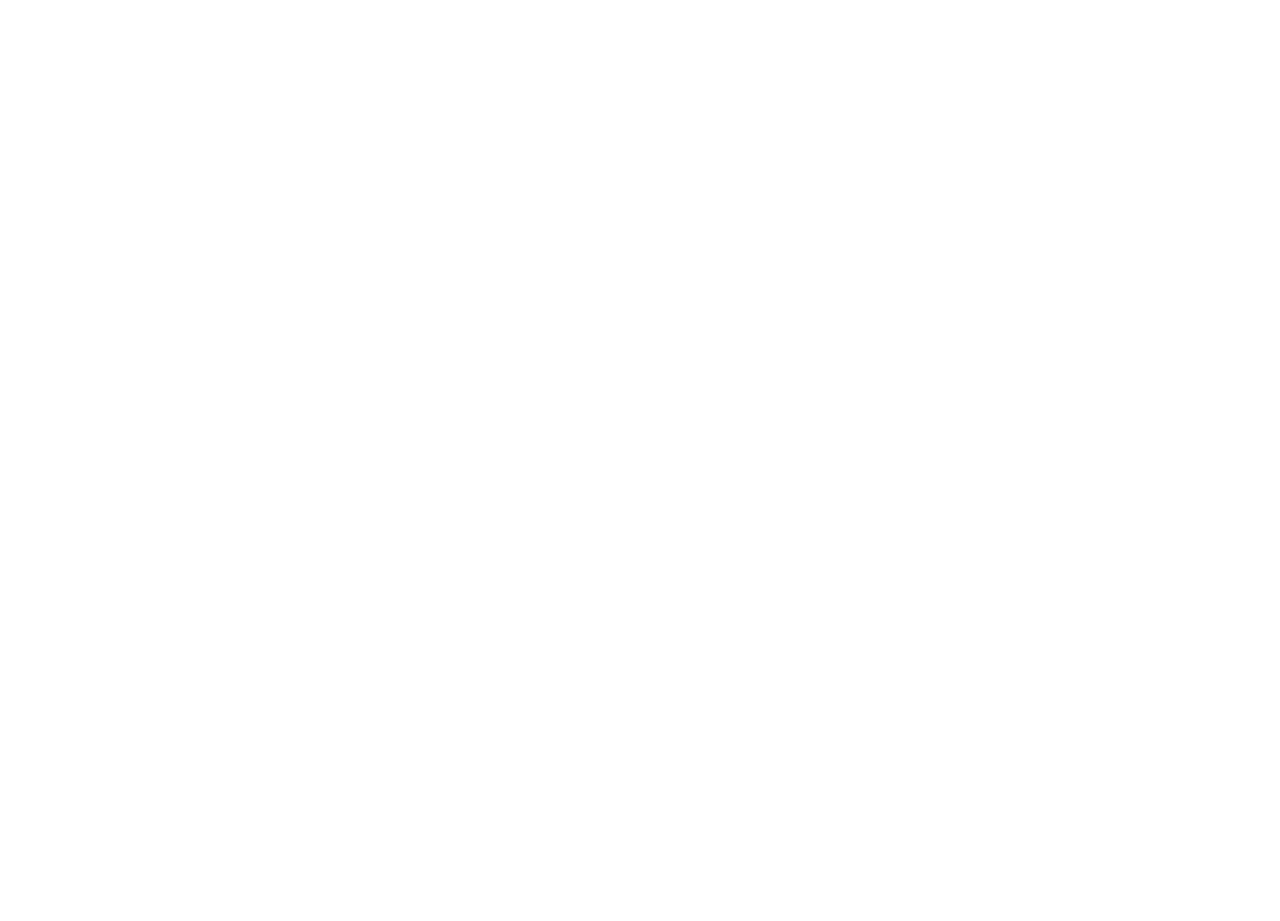
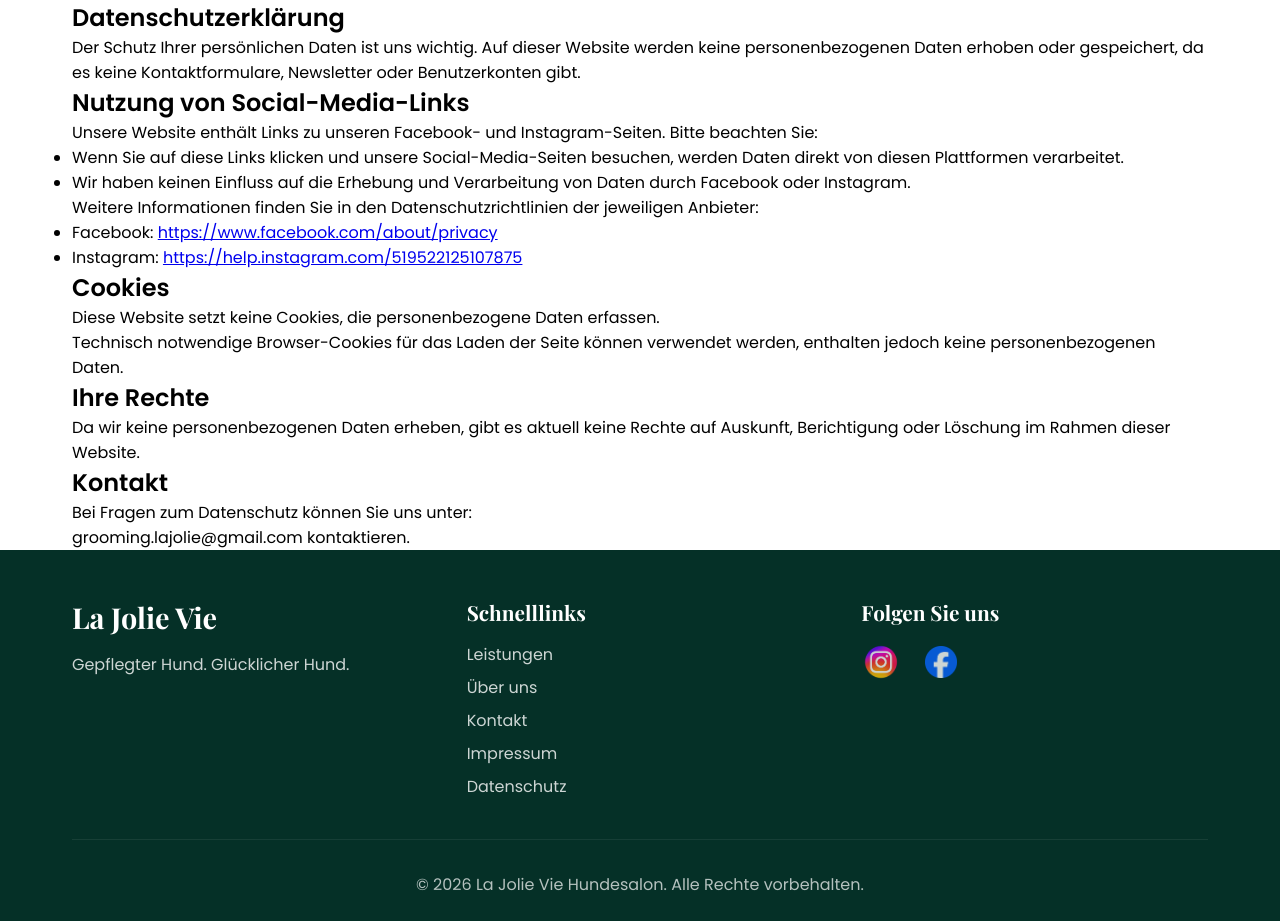
Before and after one commit to AMikic33/la-jolie-vie, a React (Create React App) app: page /datenschutz in a window 1280 px wide. Before the commit this address had no page. Before the commit the page ends 800 px from the top, so only its background shows below. Built offline with nearby package versions, Linux system fonts and the light colour scheme.

Commit message:
added datenschutz

```diff
--- a/src/App.jsx
+++ b/src/App.jsx
@@ -6,6 +6,7 @@ import Gallery from './components/Gallery.jsx';
 import Contact from './components/Contact.jsx';
 import Anfahrt from './components/Anfahrt.jsx';
 import Impressum from './components/Impressum.jsx';
+import Datenschutz from './components/Datenschutz.jsx';
 import Footer from './components/Footer.jsx';
 import { BrowserRouter as Router, Routes, Route } from 'react-router-dom';
 
@@ -31,6 +32,12 @@ function App() {
               <Footer />
             </>
           } />
+          <Route path="/datenschutz" element={
+            <>
+              <Datenschutz />
+              <Footer />
+            </>
+          } />
         </Routes>
       </div>
     </Router>
--- a/src/components/Anfahrt.jsx
+++ b/src/components/Anfahrt.jsx
@@ -10,26 +10,26 @@ export default function Anfahrt() {
             <div className="anfahrt-item">
               <h3>📍 Adresse</h3>
               <p>
-              <strong>Martin-Luther Str. 24 81439 München</strong></p>
+                <strong>Martin-Luther Str. 24 81439 München</strong></p>
               <p>Der La Jolie Vie Salon liegt im Innenhof. Der Eingang befindet sich zwischen dem Café Violin und dem Billardlokal. </p>
             </div>
 
             <div className="anfahrt-item">
               <h3>🚇 Öffentliche Verkehrsmittel</h3>
               <p>
-                <strong>U-Bahn</strong><br/>
+                <strong>U-Bahn</strong><br />
                 U2/U8, Haltestelle Silberhornstraße, danach 6 Minuten zu Fuß.<br />
                 U1, Haltestelle Wettersteinplatz, danach 9 Minuten zu Fuß.<br />
 
-                <strong>Tram</strong> <br />25 bis Tegernseer Landstraße, dann 2 Minuten zu Fuß.<br />
-                <strong>Bus</strong> <br />Linie X30 bis Tegernseer Landstraße, dann 2 Minuten zu Fuß.
+                <strong>Tram</strong> <br />25 bis Tegernseer Landstraße, danach 2 Minuten zu Fuß.<br />
+                <strong>Bus</strong> <br />Linie X30 bis Tegernseer Landstraße, danach 2 Minuten zu Fuß.
               </p>
             </div>
 
             <div className="anfahrt-item">
               <h3>🚗 Mit dem Auto</h3>
               <p>
-                Fahren Sie über den Mittleren Ring (B2R) und nehmen Sie die Ausfahrt Richtung "Giesing / Tegernseer Landstraße". <br/>
+                Fahren Sie über den Mittleren Ring (B2R) und nehmen Sie die Ausfahrt Richtung "Giesing / Tegernseer Landstraße". <br />
                 Folgen Sie der "Tegernseer Landstraße" stadtauswärts und biegen Sie anschließend in die "Martin-Luther-Straße" ein.
               </p>
             </div>
--- /dev/null
+++ b/src/components/Datenschutz.jsx
@@ -0,0 +1,62 @@
+export default function Datenschutz() {
+    return (
+        <section className="datenschutz" id="datenschutz">
+            <div className="container">
+                <h1>Datenschutzerklärung</h1>
+
+                <p>
+                    Der Schutz Ihrer persönlichen Daten ist uns wichtig. Auf dieser Website werden keine
+                    personenbezogenen Daten erhoben oder gespeichert, da es keine Kontaktformulare,
+                    Newsletter oder Benutzerkonten gibt.
+                </p>
+
+                <h2>Nutzung von Social-Media-Links</h2>
+                <p>Unsere Website enthält Links zu unseren Facebook- und Instagram-Seiten. Bitte beachten Sie:</p>
+                <ul>
+                    <li>
+                        Wenn Sie auf diese Links klicken und unsere Social-Media-Seiten besuchen, werden Daten
+                        direkt von diesen Plattformen verarbeitet.
+                    </li>
+                    <li>
+                        Wir haben keinen Einfluss auf die Erhebung und Verarbeitung von Daten durch Facebook
+                        oder Instagram.
+                    </li>
+                </ul>
+                <p>Weitere Informationen finden Sie in den Datenschutzrichtlinien der jeweiligen Anbieter:</p>
+                <ul>
+                    <li>
+                        Facebook:{' '}
+                        <a href="https://www.facebook.com/about/privacy" target="_blank" rel="noopener noreferrer">
+                            https://www.facebook.com/about/privacy
+                        </a>
+                    </li>
+                    <li>
+                        Instagram:{' '}
+                        <a href="https://help.instagram.com/519522125107875" target="_blank" rel="noopener noreferrer">
+                            https://help.instagram.com/519522125107875
+                        </a>
+                    </li>
+                </ul>
+
+                <h2>Cookies</h2>
+                <p>Diese Website setzt keine Cookies, die personenbezogene Daten erfassen.</p>
+                <p>
+                    Technisch notwendige Browser-Cookies für das Laden der Seite können verwendet werden,
+                    enthalten jedoch keine personenbezogenen Daten.
+                </p>
+
+                <h2>Ihre Rechte</h2>
+                <p>
+                    Da wir keine personenbezogenen Daten erheben, gibt es aktuell keine Rechte auf Auskunft,
+                    Berichtigung oder Löschung im Rahmen dieser Website.
+                </p>
+
+                <h2>Kontakt</h2>
+                <p>
+                    Bei Fragen zum Datenschutz können Sie uns unter:<br />
+                    grooming.lajolie@gmail.com kontaktieren.
+                </p>
+            </div>
+        </section>
+    );
+}
--- a/src/components/Footer.jsx
+++ b/src/components/Footer.jsx
@@ -19,6 +19,7 @@ export default function Footer() {
                 <li><a href="#about" title="Über uns">Über uns</a></li>
                 <li><a href="#contact" title="Kontakt">Kontakt</a></li>
                 <li><Link to="/impressum" title="Impressum">Impressum</Link></li>
+                <li><Link to="/datenschutz" title="Datenschutzerklärung">Datenschutz</Link></li>
               </ul>
             </nav>
           </div>
```
